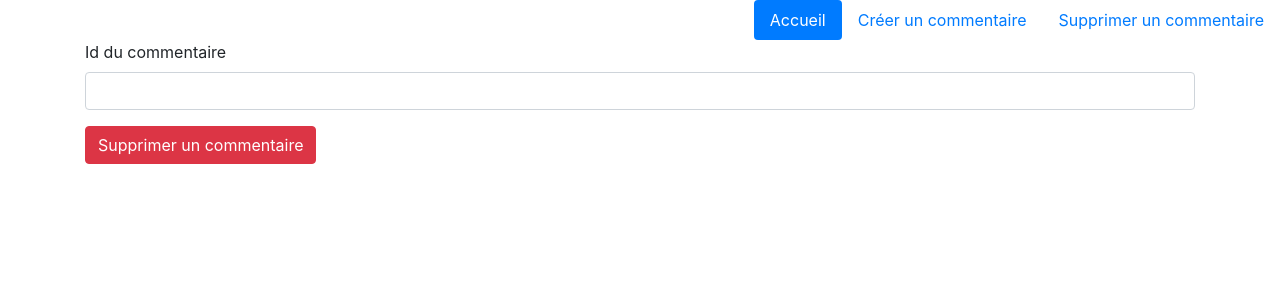
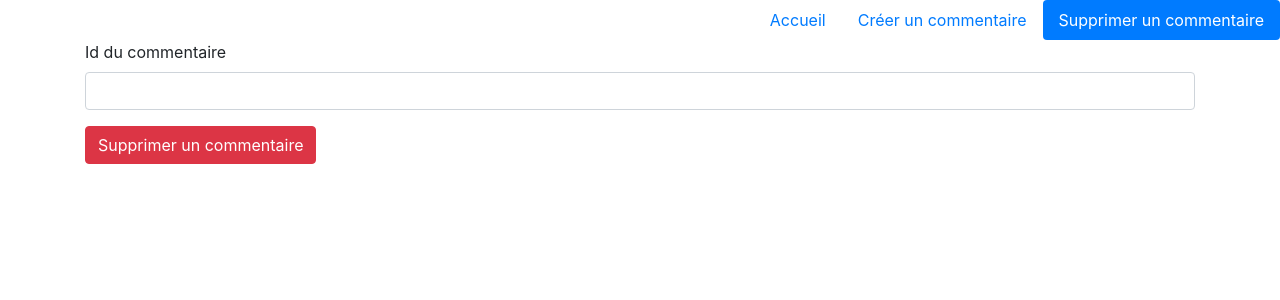
Before and after one commit to AnaisSch/Exercice-3, a React (Create React App) app: page /comments/delete in a window 1280 px wide. Shown: the top 300 px of the page. Built offline with nearby package versions, Linux system fonts and the light colour scheme.

Commit message:
Ajout de NavLink + pills

```diff
--- a/src/components/Navigation.js
+++ b/src/components/Navigation.js
@@ -1,24 +1,24 @@
 import React from 'react';
 import Nav from 'react-bootstrap/Nav';
-import { Link } from 'react-router-dom';
+import { NavLink } from 'react-router-dom';
 
 
 const Navigation = () => {
     return (
 
-        <Nav className="justify-content-end" variant="pills" defaultActiveKey="/">
+        <Nav className="justify-content-end" variant="pills" >
             <Nav.Item>
-                <Nav.Link as={Link} to="/" href="/">
+                <Nav.Link as={NavLink} exact={true} to="/">
                     Accueil
                 </Nav.Link>
             </Nav.Item>
             <Nav.Item>
-                <Nav.Link as={Link} to="/comments/create" eventKey="/comments/create">
+                <Nav.Link as={NavLink} to="/comments/create">
                     Créer un commentaire
                 </Nav.Link>
             </Nav.Item>
             <Nav.Item>
-                <Nav.Link as={Link} to="/comments/delete" eventKey="/comments/delete">
+                <Nav.Link as={NavLink} to="/comments/delete">
                     Supprimer un commentaire
                 </Nav.Link>
             </Nav.Item>
```
